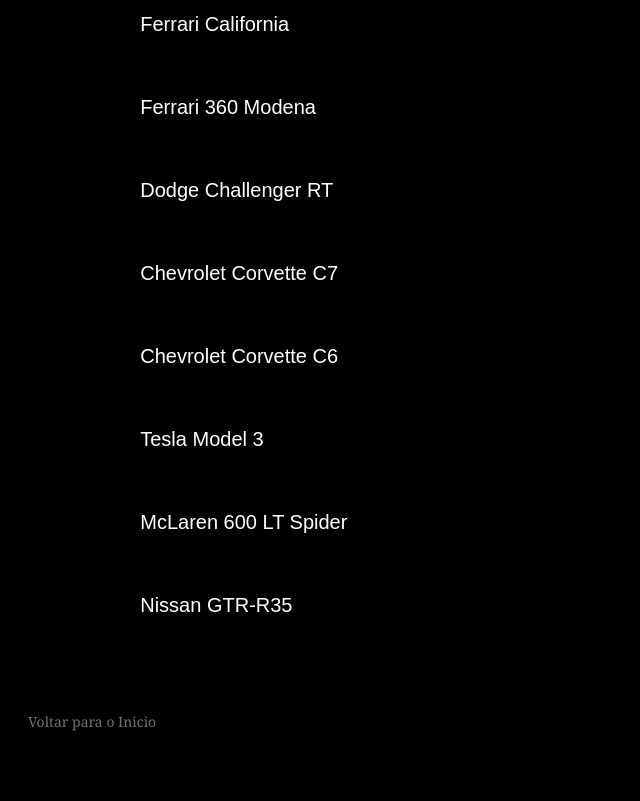
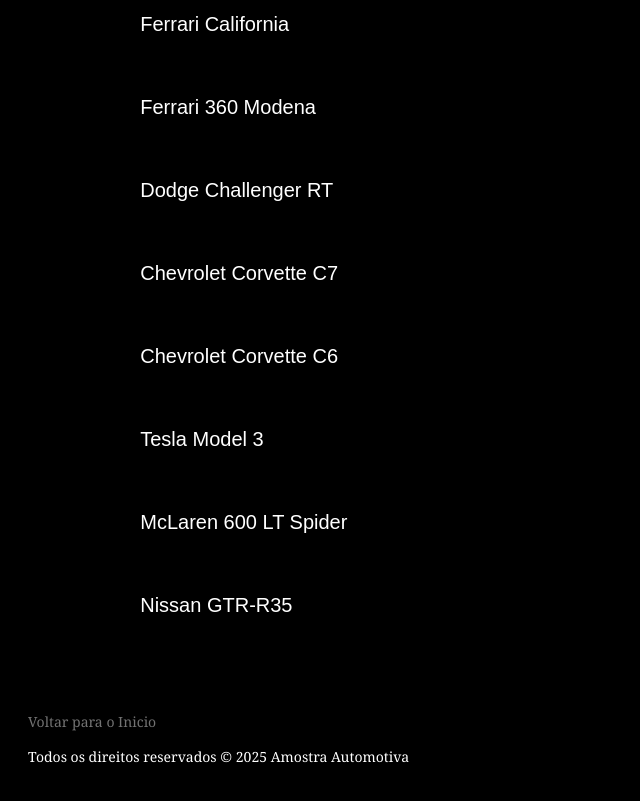
Before and after one commit to DouglasPicoli/DouglasPicoli.github.io, a plain HTML site: page carros.html in a window 1280 px wide. Shown: the part 1786-2587 px from the top of the page, without its empty margins (0-640 px from the left). Before the commit the page ends 2560 px from the top, so only its background shows below. Drawn offline with Linux system fonts and the light colour scheme; files whose address does not match are found by name.

Commit message:
Update carros.html

```diff
--- a/carros.html
+++ b/carros.html
@@ -554,7 +554,10 @@
     </div>
         </div>
         <div class="foot">
-        <footer><p><a href = carros.html#return>Voltar para o Inicio</a></p></footer>
+        <footer>
+            <p><a href = carros.html#return>Voltar para o Inicio</a></p>
+            <p>Todos os direitos reservados © 2025 Amostra Automotiva</p>
+        </footer>
         </div>
 
 
```
